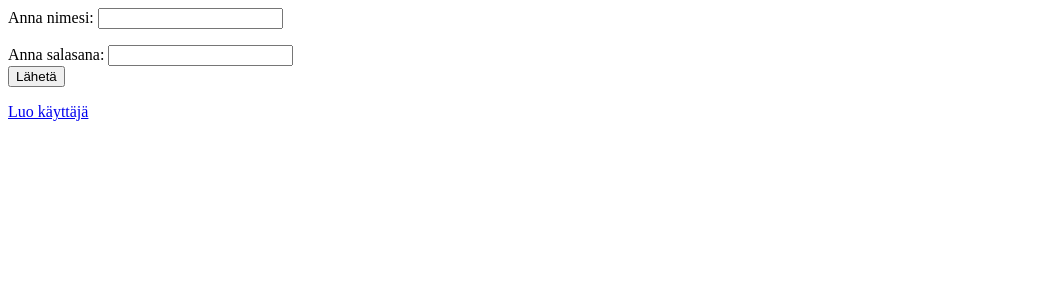
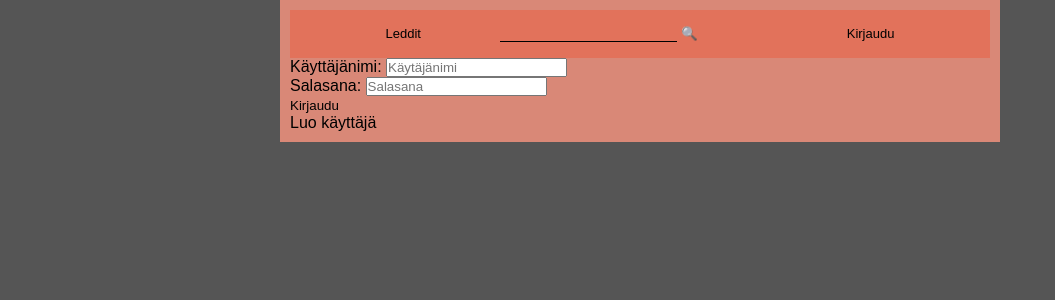
Before and after one commit to levitesuo/Keskustelusovellus, a Flask app: page /login in a window 1280 px wide. Shown: the top 300 px of the page, without its empty margins (0-1055 px from the left). Run offline with Flask 3, Linux system fonts and the light colour scheme.

Commit message:
css formating nearl done. TODO register page, polish login

```diff
--- a/routes.py
+++ b/routes.py
@@ -38,7 +38,7 @@ def login():
             return render_template("error.html",
                                    message="Väärä salasana tai käyttäjä",
                                    returnUrl="/login")
-        return redirect("/login")
+        return redirect("/")
 
 
 @app.route("/logout")
--- a/static/css/styles.css
+++ b/static/css/styles.css
@@ -11,7 +11,7 @@ body {
 }
 
 .content {
-    max-width: 500px;
+    max-width: 700px;
     margin: auto;
     background: #d98877;
     padding: 10px;
@@ -113,3 +113,7 @@ p {
 .notice {
     color: darkblue;
 }
+
+.login {
+
+}
--- a/templates/login.html
+++ b/templates/login.html
@@ -1,18 +1,19 @@
-
+{% extends "navBar.html" %}
+{% block content %}
 {%if session.username %}
-    <p>Olet kirjautunut nimellä {{ session.username }}.</p>
-    <a href="/logout">Kirjaudu ulos</a>
-    <p>
+    Olet kirjautunut nimellä {{ session.username }}.
+    <a href="/logout">Kirjaudu ulos <br> käyttäjältä admin</a>
     <a href="/">Aloitussivulle</a>
 {% else %}
-    <form action="/login" method="POST">
-        Anna nimesi:
-        <input type="text" name="username">
-        <p>
-        Anna salasana:
-        <input type="password" name="password">
+    <form action="/login" method="POST" class="login">
+        Käyttäjänimi:
+        <input type="text   " name="username" placeholder="Käytäjänimi">
         <br>
-        <input type="submit" value="Lähetä">
+        Salasana:
+        <input type="password" name="password" placeholder="Salasana">
+        <br>
+        <input type="submit" value="Kirjaudu">
     </form>
-    <a href="/newuser">Luo käyttäjä</a>
+    <a class="f" href="/newuser">Luo käyttäjä</a>
 {% endif %}
+{% endblock %}
--- a/templates/navBar.html
+++ b/templates/navBar.html
@@ -13,10 +13,11 @@
                         <input type="text" name="key">
                         <input type="submit" value=&#x1F50D;>
                     </form></li>
-                    <li><a href="/priv_topics">Yksityispalstat</a></li>
                     {% if session.username %}
-                    <li><a href="/logout">Kirjaudu ulos</a></li>
+                        <li><a href="/priv_topics">Yksityispalstat</a></li>
+                        <li><a href="/logout">Kirjaudu ulos <br> käyttäjältä {{session.username}}</a></li>
                     {% else %}
+                    <li><a href="/priv_topics" hidden>Yksityispalstat</a></li>
                     <li><a href="/login">Kirjaudu</a></li>
                     {% endif %}
                 </ul>
--- a/templates/topic.html
+++ b/templates/topic.html
@@ -3,7 +3,7 @@
 <h2>{{t.header}}</h2>
 {% if session.username %}
     <form action="/topic/{{t.topic_id}}" method="POST">
-        Luo postaus <br>
+        Luo postaus kanavalle {{t.header}}<br>
         Otsikko:    <input type="text" name="header">
         <br><br>
         <textarea name="content" rows="4" cols="50"></textarea>
```
Also changed, not shown: templates/post.html (+7 -4 lines).
